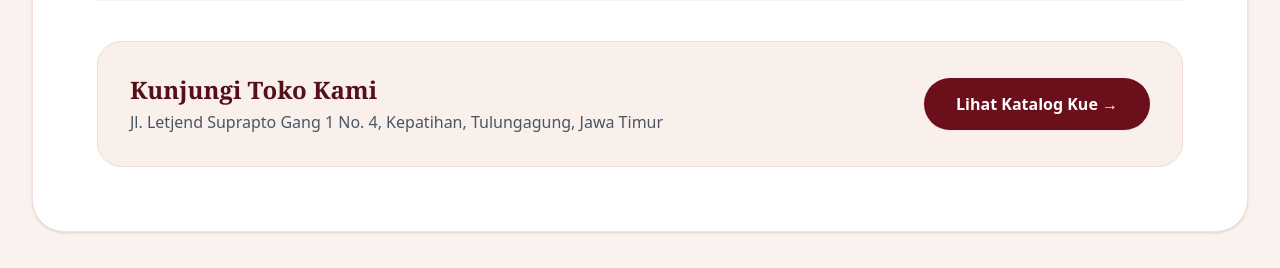
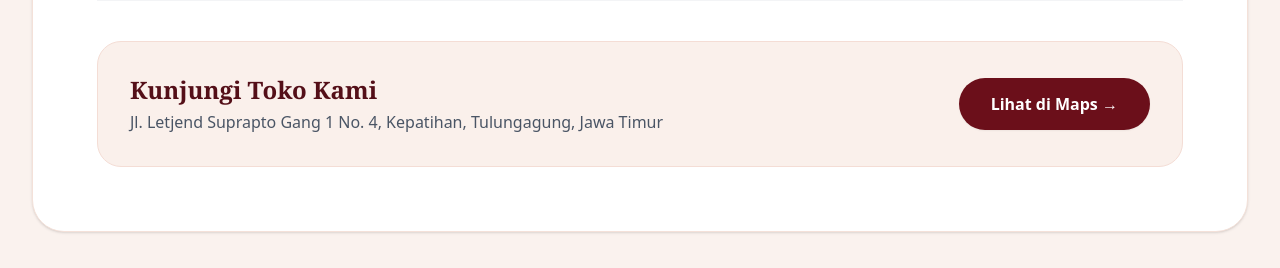
Before and after one commit to Dead-Disk/toko-kue-umkm, a Laravel app: page /p/tentang-kami in a window 1280 px wide. Shown: the part 959-1227 px from the top of the page. Run offline with Laravel 12, Linux system fonts and the light colour scheme; data comes from the database, SQL or seed files in the repository; style sheets or scripts are compiled from the project's sources.

Commit message:
feat: btn maps

```diff
--- a/resources/views/customer/pages/tentang-kami.blade.php
+++ b/resources/views/customer/pages/tentang-kami.blade.php
@@ -69,8 +69,11 @@
                         {{ $storeSetting->store_address ?? 'Jl. Letjend Suprapto Gang 1 No. 4, Kepatihan, Tulungagung, Jawa Timur' }}
                     </p>
                 </div>
-                <a href="{{ route('customer.produk.index') }}" class="bg-[#6B0F1A] hover:bg-[#520912] text-white text-xs sm:text-sm lg:text-base font-semibold px-5 py-2.5 sm:px-6 sm:py-3 lg:px-8 lg:py-3.5 rounded-full transition shadow-xs whitespace-nowrap">
-                    Lihat Katalog Kue →
+                <a href="https://maps.app.goo.gl/ucfkVK7QnMgQ1GGo6"
+                target="_blank"
+                rel="noopener noreferrer"
+                class="bg-[#6B0F1A] hover:bg-[#520912] text-white text-xs sm:text-sm lg:text-base font-semibold px-5 py-2.5 sm:px-6 sm:py-3 lg:px-8 lg:py-3.5 rounded-full transition shadow-xs whitespace-nowrap">
+                    Lihat di Maps →
                 </a>
             </div>
         </div>
```
